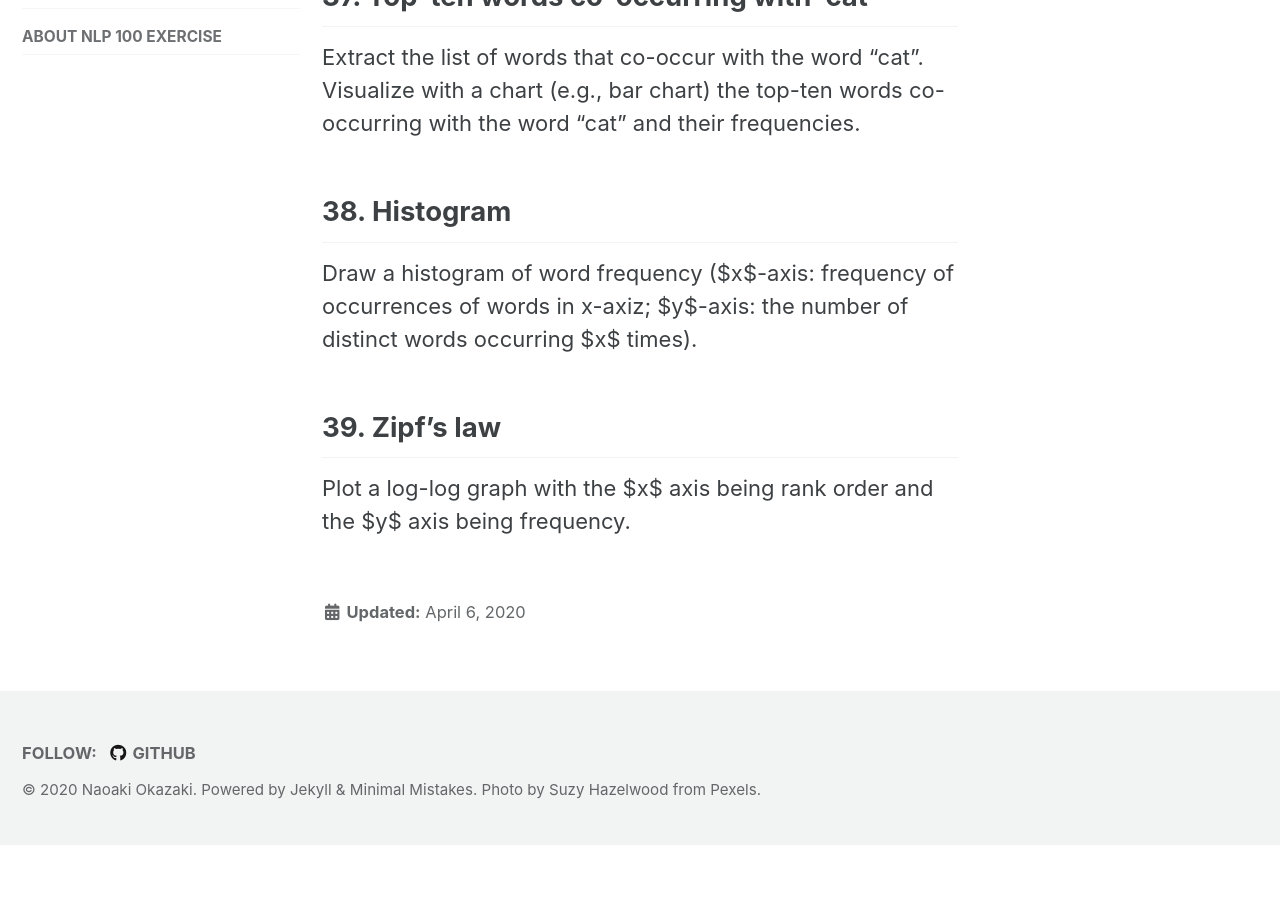
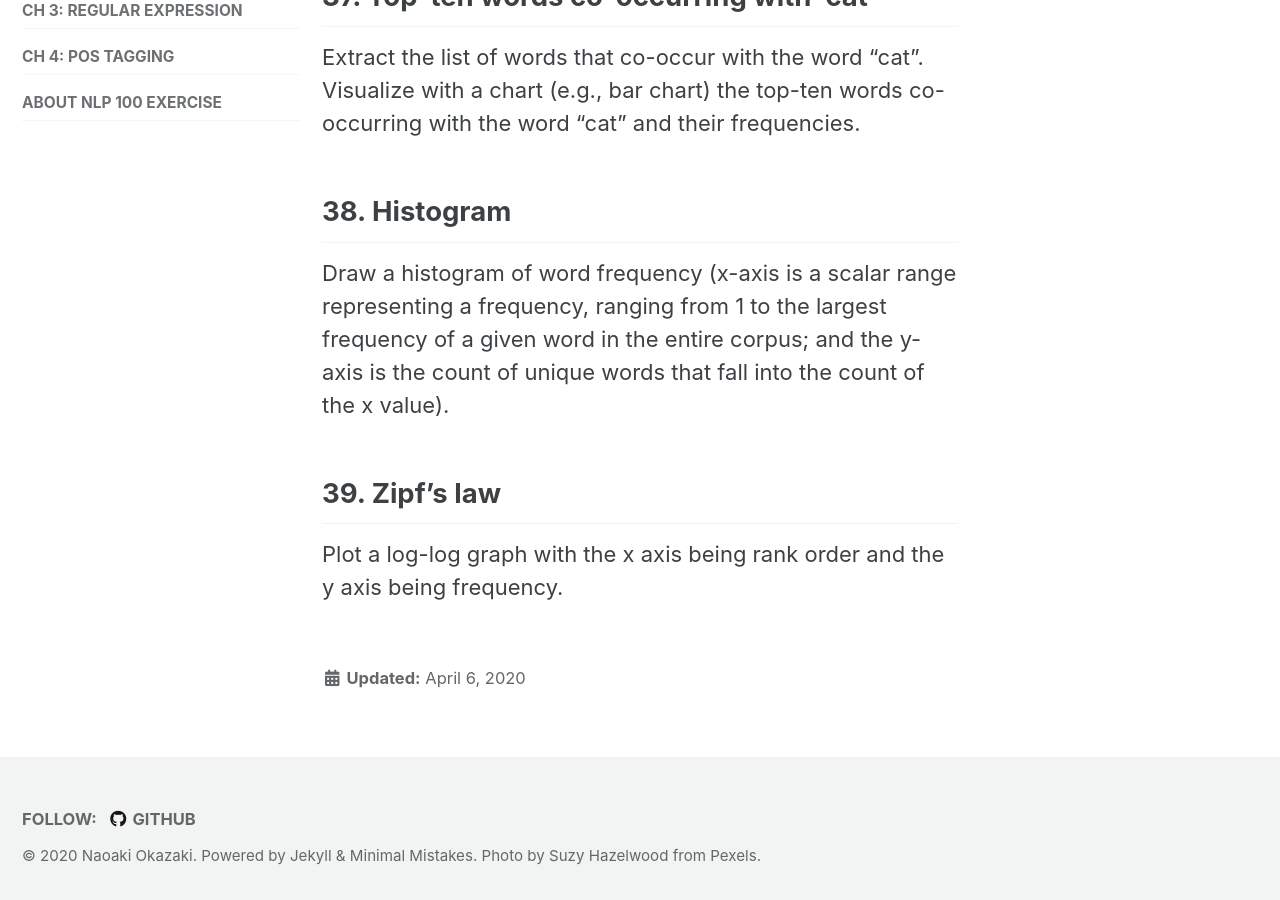
Before and after one commit to nlp100/nlp100.github.io, a Jekyll site: the page built from en/ch04.md, in a window 1280 px wide and 900 px high, scrolled down 1874 px. Built offline with Jekyll 4.4.1, drawn with Linux system fonts in a browser that asks for light colours; cached includes are drawn as plain includes; nearby versions of some CDN libraries; before the commit the page ends 2719 px from its top, so only the background shows below that.

Commit message:
A fix based on the suggestion by the issue #14.

```diff
--- a/en/ch04.md
+++ b/en/ch04.md
@@ -42,7 +42,7 @@ Visualize the top-ten frequent words and their frequencies with a chart (e.g., b
 Extract the list of words that co-occur with the word "cat". Visualize with a chart (e.g., bar chart) the top-ten words co-occurring with the word "cat" and their frequencies.
 
 ## 38. Histogram
-Draw a histogram of word frequency ($x$-axis: frequency of occurrences of words in x-axiz; $y$-axis: the number of distinct words occurring $x$ times).
+Draw a histogram of word frequency (x-axis is a scalar range representing a frequency, ranging from 1 to the largest frequency of a given word in the entire corpus; and the y-axis is the count of unique words that fall into the count of the x value).
 
 ## 39. Zipf's law
-Plot a log-log graph with the $x$ axis being rank order and the $y$ axis being frequency.
+Plot a log-log graph with the x axis being rank order and the y axis being frequency.
```
